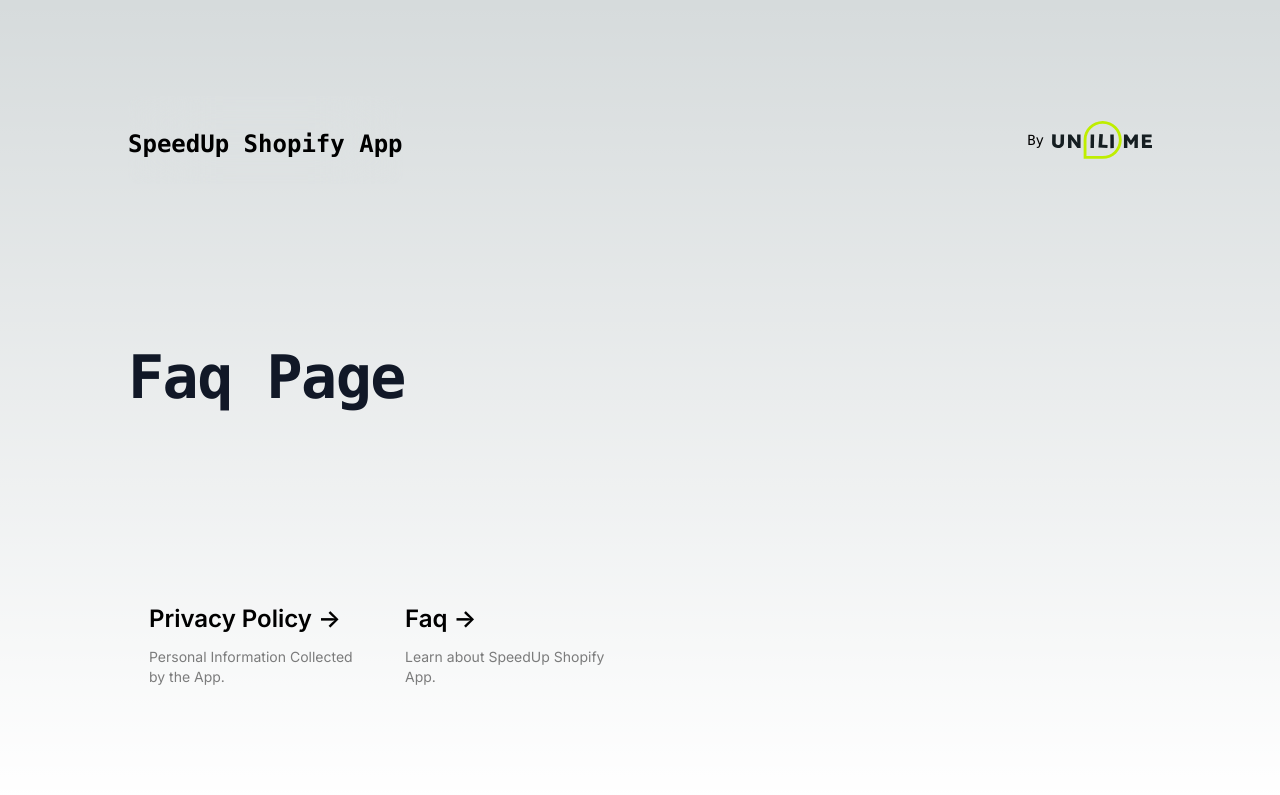
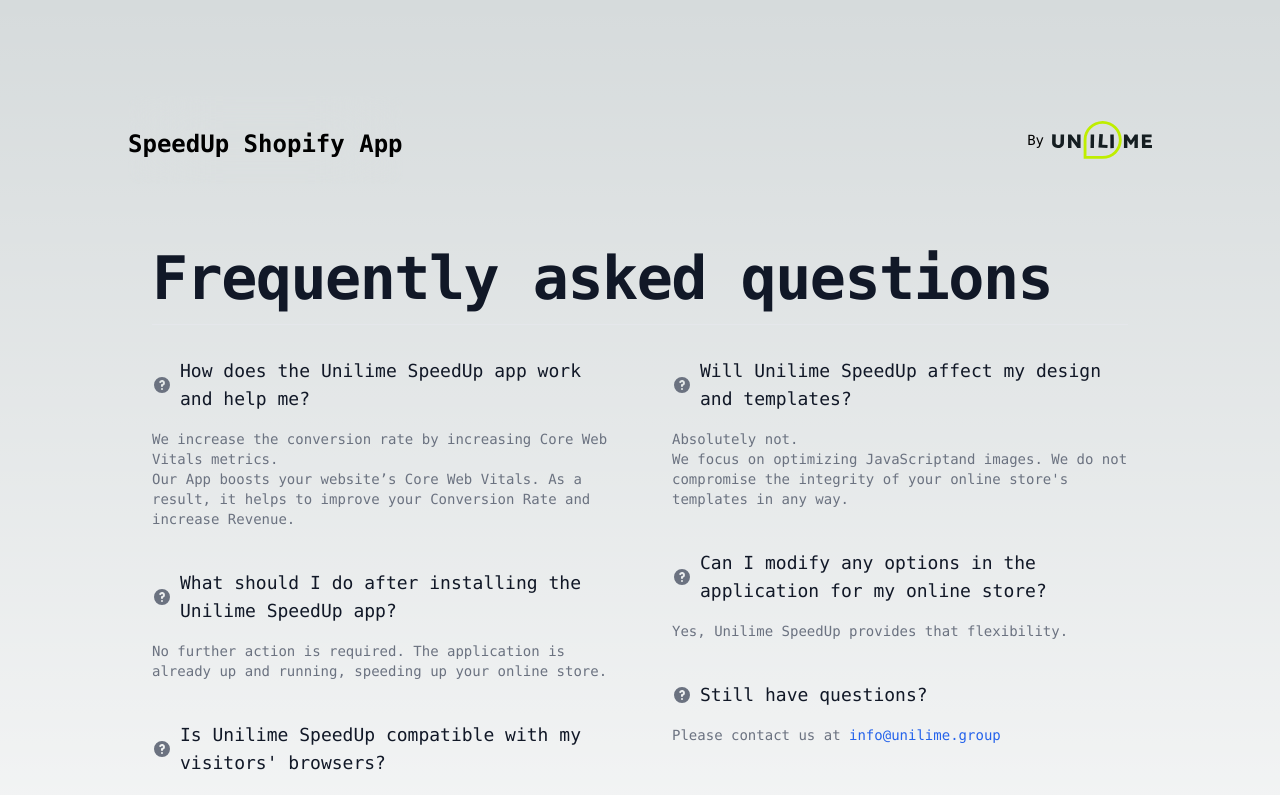
Before and after one commit to MikhailSemeniuk/adentro-next, a Next.js app: page /faq in a window 1280 px wide. Shown: the top 795 px of the page. Built offline with nearby package versions, Linux system fonts and the light colour scheme.

Commit message:
update faq and privacy content

```diff
--- a/src/app/faq/page.tsx
+++ b/src/app/faq/page.tsx
@@ -1,4 +1,3 @@
-import Image from "next/image";
 import Header from "../components/common/Header";
 import Footer from "../components/common/Footer";
 
@@ -9,9 +8,107 @@
             <Header/>
 
             <div className="z-10 max-w-5xl w-full items-center justify-between font-mono text-sm lg:flex-column">
-                <h1 className="mb-4 text-4xl font-extrabold leading-none tracking-tight text-gray-900 md:text-5xl lg:text-6xl dark:text-white">
-                    Faq Page
-                </h1>
+                <section className="dark:bg-gray-900">
+                    <div className="py-8 px-4 mx-auto max-w-screen-xl sm:py-16 lg:px-6">
+                        <h1 className="mb-4 text-4xl font-extrabold leading-none tracking-tight text-gray-900 md:text-5xl lg:text-6xl dark:text-white">Frequently
+                            asked questions</h1>
+                        <div
+                            className="grid pt-8 text-left border-t border-gray-200 md:gap-16 dark:border-gray-700 md:grid-cols-2">
+                            <div>
+                                <div className="mb-10">
+                                    <h3 className="flex items-center mb-4 text-lg font-medium text-gray-900 dark:text-white">
+                                        <svg className="flex-shrink-0 mr-2 w-5 h-5 text-gray-500 dark:text-gray-400"
+                                             fill="currentColor" viewBox="0 0 20 20" xmlns="http://www.w3.org/2000/svg">
+                                            <path fill-rule="evenodd"
+                                                  d="M18 10a8 8 0 11-16 0 8 8 0 0116 0zm-8-3a1 1 0 00-.867.5 1 1 0 11-1.731-1A3 3 0 0113 8a3.001 3.001 0 01-2 2.83V11a1 1 0 11-2 0v-1a1 1 0 011-1 1 1 0 100-2zm0 8a1 1 0 100-2 1 1 0 000 2z"
+                                                  clip-rule="evenodd"></path>
+                                        </svg>
+                                        How does the Unilime SpeedUp app work and help me?
+                                    </h3>
+                                    <p className="text-gray-500 dark:text-gray-400">We increase the conversion rate by
+                                        increasing Core Web Vitals metrics.</p>
+                                    <p className="text-gray-500 dark:text-gray-400">Our App boosts your website’s Core
+                                        Web Vitals. As a result, it helps to improve your Conversion Rate and increase
+                                        Revenue.</p>
+                                </div>
+                                <div className="mb-10">
+                                    <h3 className="flex items-center mb-4 text-lg font-medium text-gray-900 dark:text-white">
+                                        <svg className="flex-shrink-0 mr-2 w-5 h-5 text-gray-500 dark:text-gray-400"
+                                             fill="currentColor" viewBox="0 0 20 20" xmlns="http://www.w3.org/2000/svg">
+                                            <path fill-rule="evenodd"
+                                                  d="M18 10a8 8 0 11-16 0 8 8 0 0116 0zm-8-3a1 1 0 00-.867.5 1 1 0 11-1.731-1A3 3 0 0113 8a3.001 3.001 0 01-2 2.83V11a1 1 0 11-2 0v-1a1 1 0 011-1 1 1 0 100-2zm0 8a1 1 0 100-2 1 1 0 000 2z"
+                                                  clip-rule="evenodd"></path>
+                                        </svg>
+                                        What should I do after installing the Unilime SpeedUp app?
+                                    </h3>
+                                    <p className="text-gray-500 dark:text-gray-400">No further action is required. The
+                                        application is already up and running, speeding up your online store.</p>
+                                </div>
+                                <div className="mb-10">
+                                    <h3 className="flex items-center mb-4 text-lg font-medium text-gray-900 dark:text-white">
+                                        <svg className="flex-shrink-0 mr-2 w-5 h-5 text-gray-500 dark:text-gray-400"
+                                             fill="currentColor" viewBox="0 0 20 20" xmlns="http://www.w3.org/2000/svg">
+                                            <path fill-rule="evenodd"
+                                                  d="M18 10a8 8 0 11-16 0 8 8 0 0116 0zm-8-3a1 1 0 00-.867.5 1 1 0 11-1.731-1A3 3 0 0113 8a3.001 3.001 0 01-2 2.83V11a1 1 0 11-2 0v-1a1 1 0 011-1 1 1 0 100-2zm0 8a1 1 0 100-2 1 1 0 000 2z"
+                                                  clip-rule="evenodd"></path>
+                                        </svg>
+                                        {/* eslint-disable-next-line react/no-unescaped-entities */}
+                                        Is Unilime SpeedUp compatible with my visitors' browsers?
+                                    </h3>
+                                    <p className="text-gray-500 dark:text-gray-400">No worries. Our application is
+                                        designed not to interfere with the operation of your website for regular
+                                        visitors in any way.</p>
+                                </div>
+                            </div>
+                            <div>
+                                <div className="mb-10">
+                                    <h3 className="flex items-center mb-4 text-lg font-medium text-gray-900 dark:text-white">
+                                        <svg className="flex-shrink-0 mr-2 w-5 h-5 text-gray-500 dark:text-gray-400"
+                                             fill="currentColor" viewBox="0 0 20 20" xmlns="http://www.w3.org/2000/svg">
+                                            <path fill-rule="evenodd"
+                                                  d="M18 10a8 8 0 11-16 0 8 8 0 0116 0zm-8-3a1 1 0 00-.867.5 1 1 0 11-1.731-1A3 3 0 0113 8a3.001 3.001 0 01-2 2.83V11a1 1 0 11-2 0v-1a1 1 0 011-1 1 1 0 100-2zm0 8a1 1 0 100-2 1 1 0 000 2z"
+                                                  clip-rule="evenodd"></path>
+                                        </svg>
+                                        Will Unilime SpeedUp affect my design and templates?
+                                    </h3>
+                                    <p className="text-gray-500 dark:text-gray-400">Absolutely not.</p>
+                                    {/* eslint-disable-next-line react/no-unescaped-entities */}
+                                    <p className="text-gray-500 dark:text-gray-400">We focus on optimizing JavaScript
+                                        {/* eslint-disable-next-line react/no-unescaped-entities */}
+                                        and images. We do not compromise the integrity of your online store's templates
+                                        in any way.</p>
+                                </div>
+                                <div className="mb-10">
+                                    <h3 className="flex items-center mb-4 text-lg font-medium text-gray-900 dark:text-white">
+                                        <svg className="flex-shrink-0 mr-2 w-5 h-5 text-gray-500 dark:text-gray-400"
+                                             fill="currentColor" viewBox="0 0 20 20" xmlns="http://www.w3.org/2000/svg">
+                                            <path fill-rule="evenodd"
+                                                  d="M18 10a8 8 0 11-16 0 8 8 0 0116 0zm-8-3a1 1 0 00-.867.5 1 1 0 11-1.731-1A3 3 0 0113 8a3.001 3.001 0 01-2 2.83V11a1 1 0 11-2 0v-1a1 1 0 011-1 1 1 0 100-2zm0 8a1 1 0 100-2 1 1 0 000 2z"
+                                                  clip-rule="evenodd"></path>
+                                        </svg>
+                                        Can I modify any options in the application for my online store?
+                                    </h3>
+                                    <p className="text-gray-500 dark:text-gray-400">Yes, Unilime SpeedUp provides that
+                                        flexibility.</p>
+                                </div>
+                                <div className="mb-10">
+                                    <h3 className="flex items-center mb-4 text-lg font-medium text-gray-900 dark:text-white">
+                                        <svg className="flex-shrink-0 mr-2 w-5 h-5 text-gray-500 dark:text-gray-400"
+                                             fill="currentColor" viewBox="0 0 20 20" xmlns="http://www.w3.org/2000/svg">
+                                            <path fill-rule="evenodd"
+                                                  d="M18 10a8 8 0 11-16 0 8 8 0 0116 0zm-8-3a1 1 0 00-.867.5 1 1 0 11-1.731-1A3 3 0 0113 8a3.001 3.001 0 01-2 2.83V11a1 1 0 11-2 0v-1a1 1 0 011-1 1 1 0 100-2zm0 8a1 1 0 100-2 1 1 0 000 2z"
+                                                  clip-rule="evenodd"></path>
+                                        </svg>
+                                        Still have questions?
+                                    </h3>
+                                    <p className="text-gray-500 dark:text-gray-400">Please contact us at <a
+                                        className={`font-medium text-blue-600 dark:text-blue-500 hover:underline`}
+                                        href="mailto:info@unilime.group">info@unilime.group</a></p>
+                                </div>
+                            </div>
+                        </div>
+                    </div>
+                </section>
             </div>
 
             <Footer/>
--- a/src/app/privacy/page.tsx
+++ b/src/app/privacy/page.tsx
@@ -86,7 +86,7 @@
                     Contact Us
                 </h2>
                 <p className="mb-4 text-lg font-normal text-gray-500 dark:text-gray-400">
-                    For more information or questions about our privacy practices, contact us at help@unilime.group.
+                    For more information or questions about our privacy practices, contact us at <a className={`font-medium text-blue-600 dark:text-blue-500 hover:underline`} href="mailto:info@unilime.group">info@unilime.group</a>.
                 </p>
             </div>
 
```
